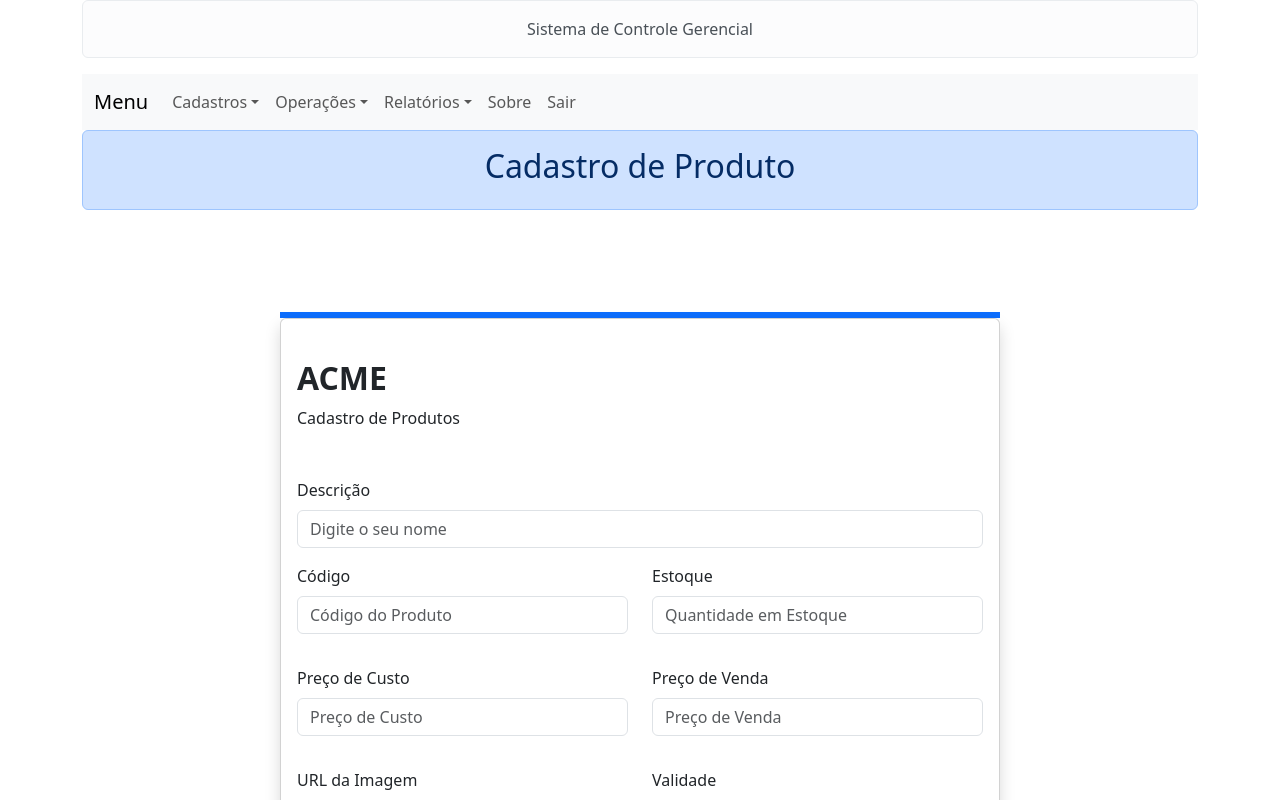
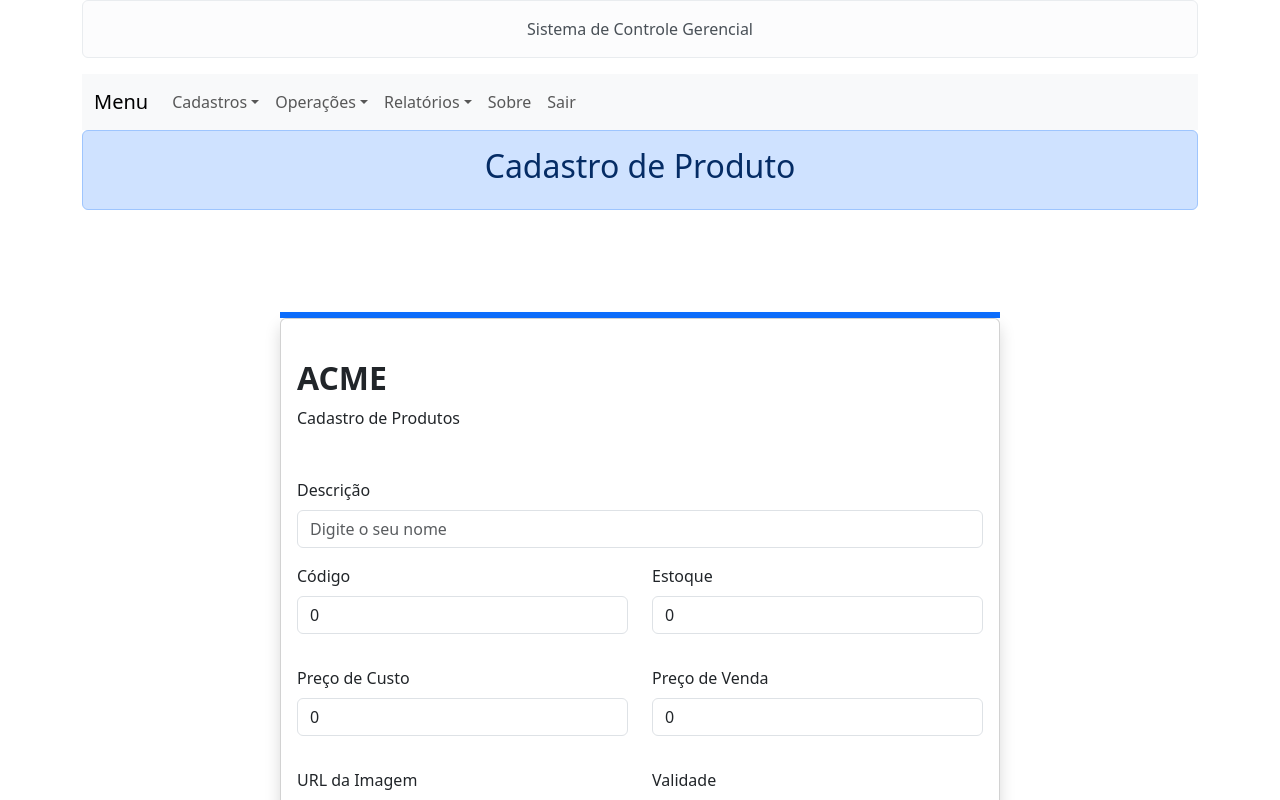
Before and after one commit to PISCINA12000/Integracao_Frontend, a React (Create React App) app: page /produto in a window 1280 px wide. Both pictures are taken after a click on the button "Adicionar". Shown: the top 800 px of the page. Built offline with nearby package versions, Linux system fonts and the light colour scheme.

Commit message:
conclusão da inclusão e exclusão do cadastro de produto

```diff
--- a/src/componentes/Telas/Formulario/FormCadProduto.jsx
+++ b/src/componentes/Telas/Formulario/FormCadProduto.jsx
@@ -1,8 +1,41 @@
 import { Col, Button, Row, Container, Card, Form } from 'react-bootstrap';
+import { useState } from 'react';
+export default function FormCadProduto(props) {
 
-export default function FormCadProduto(props) {
+    const [produto, setProduto] = useState({
+        codigo:0,
+        descricao:"",
+        precoCusto:0,
+        precoVenda:0,
+        qtdEstoque:0,
+        urlImagem:"",
+        dataValidade:""
+    })
+    const [formValidado, setFormValidado] = useState(false);
+
+    function manipularSubmissao(evento){
+        const form = evento.currentTarget;
+        if(form.checkValidity()){
+            //cadastrar o produto
+            props.listaDeProdutos.push(produto);
+            //exibir a tabela com produto incluido
+            props.setExibirTabela(true);
+        }
+        else{
+            setFormValidado(true);
+        }
+        evento.preventDefault();
+        evento.stopPropagation();
+    }
+
+    function manipularMudanca(evento){
+        const elemento = evento.target.name;
+        const valor = evento.target.value;
+        setProduto({...produto, [elemento]:valor});
+    }
+
     return (
-        <Container>
+        <Container noValidate validated={formValidado} onSubmit={manipularSubmissao}>
             <Row className="vh-100 d-flex justify-content-center align-items-center">
                 <Col md={10} lg={8} xs={12}>
                     <div className="border-3 border-primary border"></div>
@@ -11,39 +44,88 @@ export default function FormCadProduto(props) {
                             <div className="mb-3 mt-4">
                                 <h2 className="fw-bold text-uppercase mb-2">ACME</h2>
                                 <p className="mb-5">Cadastro de Produtos</p>
-                                <Form>
-                                    <Form.Group as={Col} className="mb-3" controlId="formFullName">
+                                <Form >
+                                    <Form.Group as={Col} className="mb-3" >
                                         <Form.Label className="text-center">Descrição</Form.Label>
-                                        <Form.Control type="text" placeholder="Digite o seu nome" />
+                                        <Form.Control
+                                            required
+                                            id="descricao"
+                                            name="descricao"
+                                            type="text"
+                                            placeholder="Digite o seu nome"
+                                            value={produto.descricao}
+                                            onChange={manipularMudanca} />
                                     </Form.Group>
                                     <Row className="mb-3">
-                                        <Form.Group as={Col} className="mb-3" controlId="formFullName">
+                                        <Form.Group as={Col} className="mb-3" >
                                             <Form.Label className="text-center">Código</Form.Label>
-                                            <Form.Control type="text" placeholder="Código do Produto" />
+                                            <Form.Control
+                                                required
+                                                id="codigo"
+                                                name="codigo"
+                                                type="text"
+                                                placeholder="Código do Produto"
+                                                value={produto.codigo}
+                                                onChange={manipularMudanca}   />
                                         </Form.Group>
-                                        <Form.Group as={Col} className="mb-3" controlId="formPhoneNumber">
+                                        <Form.Group as={Col} className="mb-3" >
                                             <Form.Label>Estoque</Form.Label>
-                                            <Form.Control type="number" placeholder="Quantidade em Estoque" />
+                                            <Form.Control
+                                                required
+                                                id="qtdEstoque"
+                                                name="qtdEstoque"
+                                                type="number"
+                                                placeholder="Quantidade em Estoque"
+                                                value={produto.qtdEstoque}
+                                                onChange={manipularMudanca}/>
                                         </Form.Group>
                                     </Row>
                                     <Row className="mb-3">
-                                        <Form.Group as={Col} className="mb-3" controlId="formFullName">
+                                        <Form.Group as={Col} className="mb-3" >
                                             <Form.Label className="text-center">Preço de Custo</Form.Label>
-                                            <Form.Control type="number" placeholder="Preço de Custo" />
+                                            <Form.Control
+                                                required
+                                                id="precoCusto"
+                                                name="precoCusto"
+                                                type="number"
+                                                placeholder="Preço de Custo"
+                                                value={produto.precoCusto}
+                                                onChange={manipularMudanca}/>
                                         </Form.Group>
-                                        <Form.Group as={Col} className="mb-3" controlId="formPhoneNumber">
+                                        <Form.Group as={Col} className="mb-3" >
                                             <Form.Label>Preço de Venda</Form.Label>
-                                            <Form.Control type="number" placeholder="Preço de Venda" />
+                                            <Form.Control
+                                                required
+                                                id="precoVenda"
+                                                name="precoVenda"
+                                                type="number"
+                                                placeholder="Preço de Venda"
+                                                value={produto.precoVenda}
+                                                onChange={manipularMudanca} />
                                         </Form.Group>
                                     </Row>
                                     <Row className="mb-3">
-                                        <Form.Group as={Col} className="mb-3" controlId="formFullName">
+                                        <Form.Group as={Col} className="mb-3" >
                                             <Form.Label className="text-center">URL da Imagem</Form.Label>
-                                            <Form.Control type="text" placeholder="URL da Imagem" />
+                                            <Form.Control
+                                                required
+                                                id="urlImagem"
+                                                name="urlImagem"
+                                                type="text"
+                                                placeholder="URL da Imagem"
+                                                value={produto.urlImagem}
+                                                onChange={manipularMudanca} />
                                         </Form.Group>
-                                        <Form.Group as={Col} className="mb-3" controlId="formPhoneNumber">
+                                        <Form.Group as={Col} className="mb-3" >
                                             <Form.Label>Validade</Form.Label>
-                                            <Form.Control type="date" placeholder="Validade" />
+                                            <Form.Control
+                                                required
+                                                id="dataValidade"
+                                                name="dataValidade"
+                                                type="date"
+                                                placeholder="Validade"
+                                                value={produto.dataValidade}
+                                                onChange={manipularMudanca}/>
                                         </Form.Group>
                                     </Row>
                                     {//alterações feitas abaixo
--- a/src/componentes/Telas/TelaCadProduto.jsx
+++ b/src/componentes/Telas/TelaCadProduto.jsx
@@ -20,7 +20,7 @@ export default function TelaCadProduto(props){
                 {
                     exibirTabela ?
                     <TabelaProdutos listaDeProdutos={produtos} setExibirTabela={setExibirTabela}/> :
-                    <FormCadProduto setExibirTabela={setExibirTabela}/>
+                    <FormCadProduto listaDeProdutos={produtos} setExibirTabela={setExibirTabela}/>
                 }
             </Pagina>
         </div>
```
Also changed, not shown: src/componentes/Telas/Tabelas/TabelaProdutos.jsx (+36 -6 lines).
